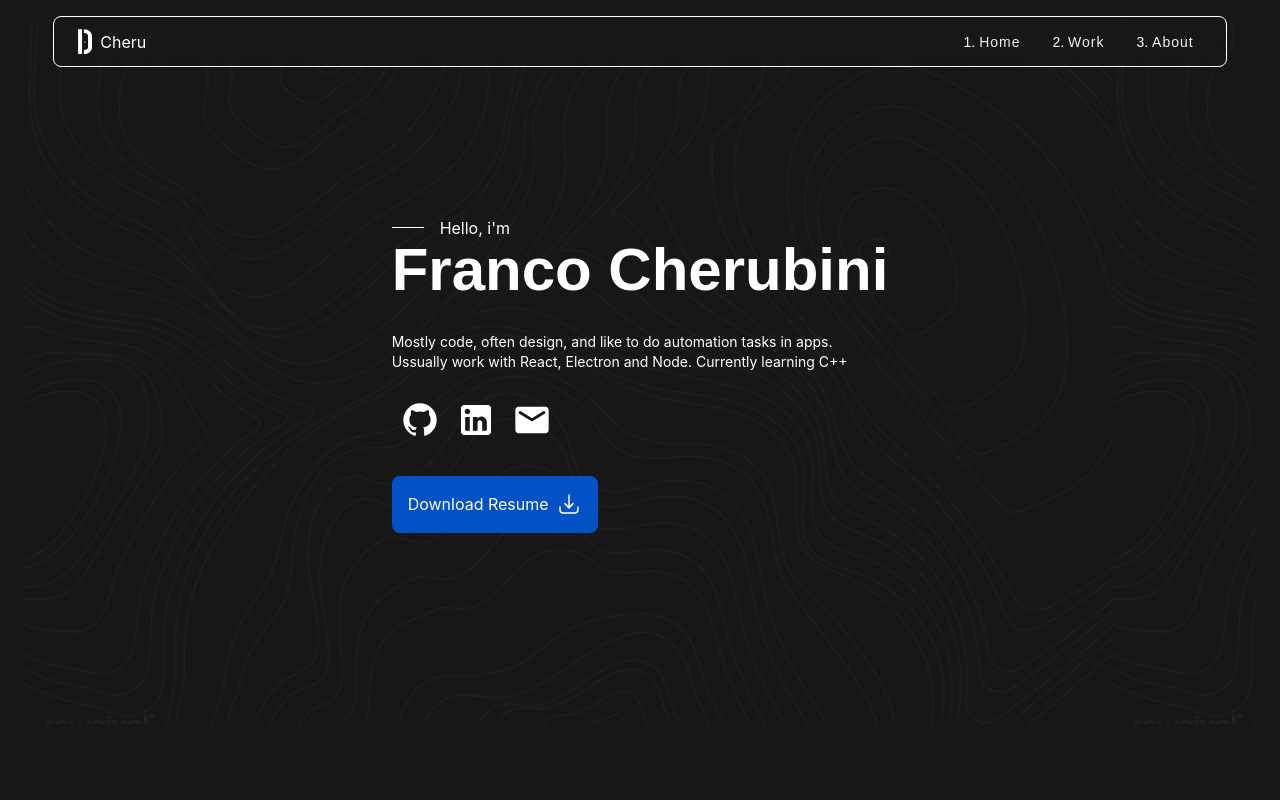
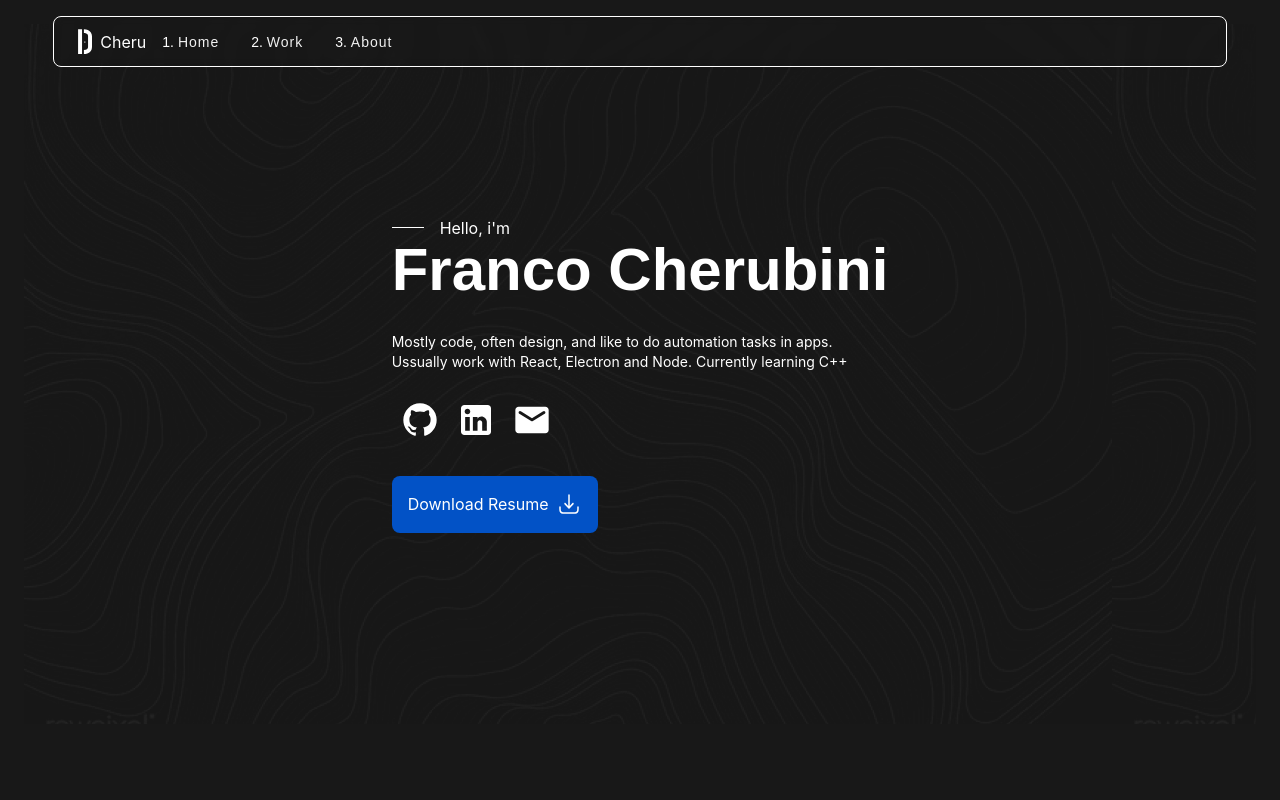
Before and after one commit to cherubinifranco/portfolio, a React (Create React App) app: page / in a window 1280 px wide. Shown: the top 800 px of the page. Built offline with nearby package versions, Linux system fonts and the light colour scheme.

Commit message:
chore: format

```diff
--- a/src/components/Projects.jsx
+++ b/src/components/Projects.jsx
@@ -104,7 +104,7 @@ export default function Projects() {
                   <img src="" alt="" className="w-80 h-52"/>
                   <a
                     href={project.url}
-                    className="mt-3 inline-flex gap-2 text-sm hover:underline p-2 px-4"
+                    className="mt-3 inline-flex gap-2 text-sm hover:underline p-3 px-5"
                   >
                     See project
                   </a>
--- a/tailwind.config.js
+++ b/tailwind.config.js
@@ -14,9 +14,6 @@ module.exports = {
 				instagram: "#e4405f",
 			}
 		},
-		screens: {
-			"mmd": "720px"
-		}
 	},
 	plugins: [],
 }
```
Also changed, not shown: src/files/icons.js (+4 -3 lines).
